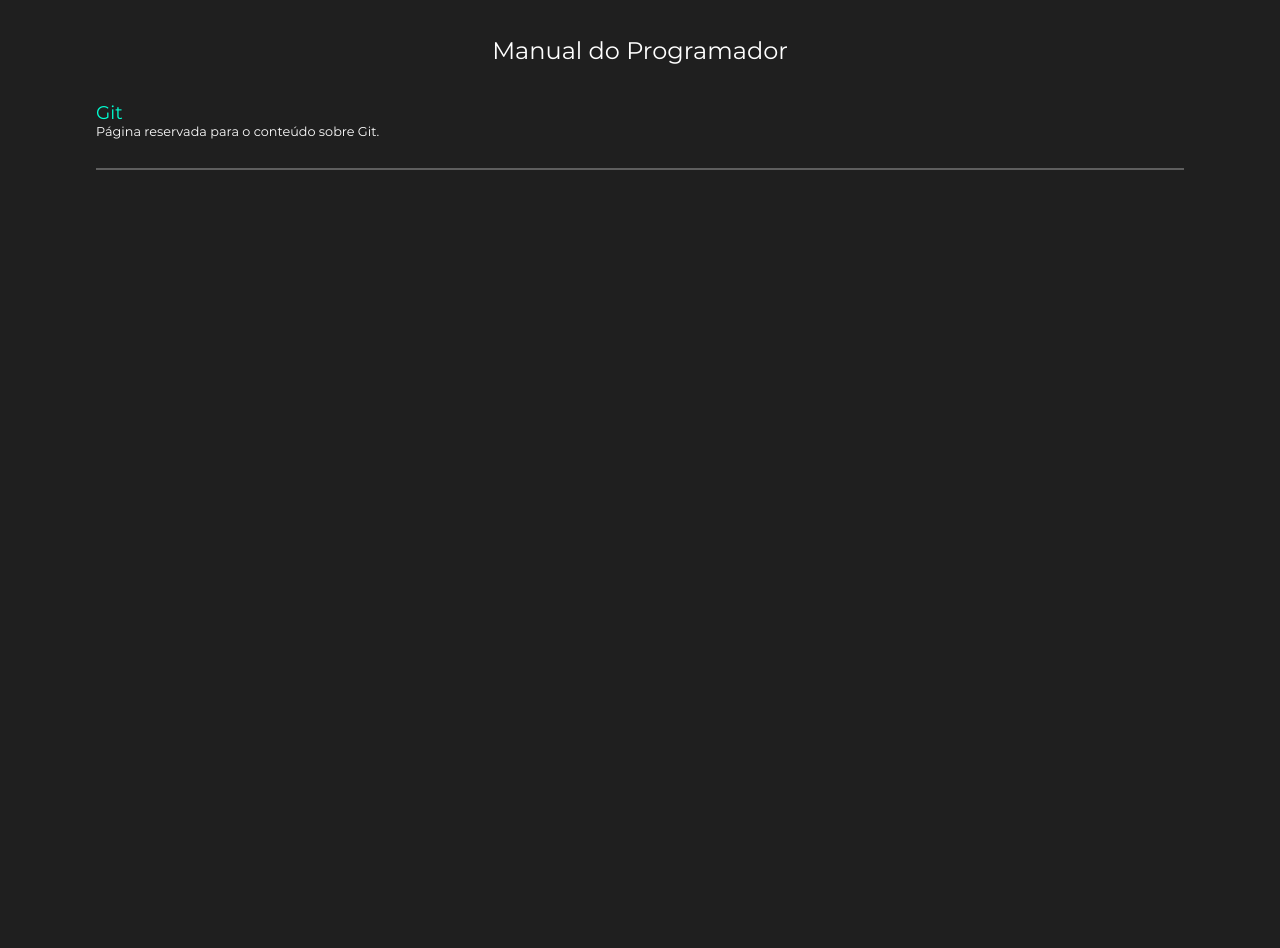
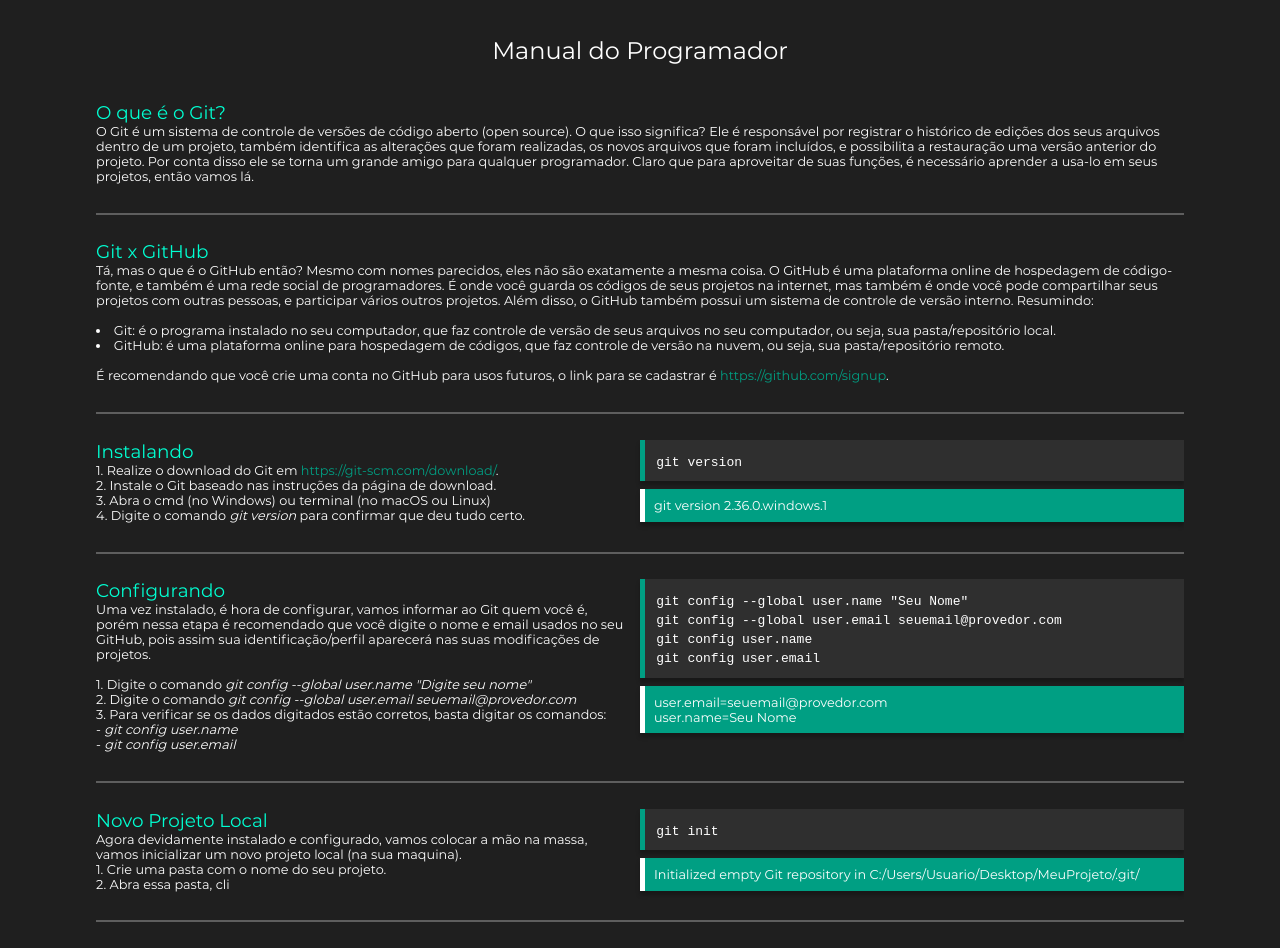
Before and after one commit to octaviochristian/manualdoprogramador, a plain HTML site: page contents/git.html in a window 1280 px wide. Before the commit the page ends 800 px from the top, so only its background shows below. Drawn offline with Linux system fonts and the light colour scheme.

Commit message:
docs: conteudo git atualizado

```diff
--- a/contents/git.html
+++ b/contents/git.html
@@ -16,8 +16,31 @@
     <script>
       const content = [
         {
-            title : `Git`,
-            description : `Página reservada para o conteúdo sobre Git.`,
+            title : `O que é o Git?`,
+            description : `O Git é um sistema de controle de versões de código aberto (open source). O que isso significa? Ele é responsável por registrar o histórico de edições dos seus arquivos dentro de um projeto, também identifica as alterações que foram realizadas, os novos arquivos que foram incluídos, e possibilita a restauração uma versão anterior do projeto. Por conta disso ele se torna um grande amigo para qualquer programador. Claro que para aproveitar de suas funções, é necessário aprender a usa-lo em seus projetos, então vamos lá.`,
+        },
+        {
+            title : `Git x GitHub`,
+            description : `Tá, mas o que é o GitHub então? Mesmo com nomes parecidos, eles não são exatamente a mesma coisa. O GitHub é uma plataforma online de hospedagem de código-fonte, e também é uma rede social de programadores. É onde você guarda os códigos de seus projetos na internet, mas também é onde você pode compartilhar seus projetos com outras pessoas, e participar vários outros projetos. Além disso, o GitHub também possui um sistema de controle de versão interno. Resumindo:<br><br>
+            <li>Git: é o programa instalado no seu computador, que faz controle de versão de seus arquivos no seu computador, ou seja, sua pasta/repositório local.</li><li>GitHub: é uma plataforma online para hospedagem de códigos, que faz controle de versão na nuvem, ou seja, sua pasta/repositório remoto.</li><br>É recomendando que você crie uma conta no GitHub para usos futuros, o link para se cadastrar é <a href="https://github.com/signup" target="_blank">https://github.com/signup</a>.`,
+        },
+        {
+            title : `Instalando`,
+            description : `1. Realize o download do Git em <a href="https://git-scm.com/download/" target="_blank">https://git-scm.com/download/</a>.<br>2. Instale o Git baseado nas instruções da página de download.<br>3. Abra o cmd (no Windows) ou terminal (no macOS ou Linux)<br>4. Digite o comando <i>git version</i> para confirmar que deu tudo certo.`,
+            code_example : `git version`,
+            code_result : `git version 2.36.0.windows.1`,
+        },
+        {
+            title : `Configurando`,
+            description : `Uma vez instalado, é hora de configurar, vamos informar ao Git quem você é, porém nessa etapa é recomendado que você digite o nome e email usados no seu GitHub, pois assim sua identificação/perfil aparecerá nas suas modificações de projetos.<br><br>1. Digite o comando <i>git config --global user.name "Digite seu nome"</i><br>2. Digite o comando <i>git config --global user.email seuemail@provedor.com</i><br>3. Para verificar se os dados digitados estão corretos, basta digitar os comandos:<br>- <i>git config user.name</i><br>- <i>git config user.email</i>`,
+            code_example : `git config --global user.name "Seu Nome"\ngit config --global user.email seuemail@provedor.com\ngit config user.name\ngit config user.email`,
+            code_result : `user.email=seuemail@provedor.com\nuser.name=Seu Nome`,
+        },
+        {
+            title : `Novo Projeto Local`,
+            description : `Agora devidamente instalado e configurado, vamos colocar a mão na massa, vamos inicializar um novo projeto local (na sua maquina). <br>1. Crie uma pasta com o nome do seu projeto.<br>2. Abra essa pasta, cli`,
+            code_example : `git init`,
+            code_result : `Initialized empty Git repository in C:/Users/Usuario/Desktop/MeuProjeto/.git/`,
         },
     ];
     </script>
```
